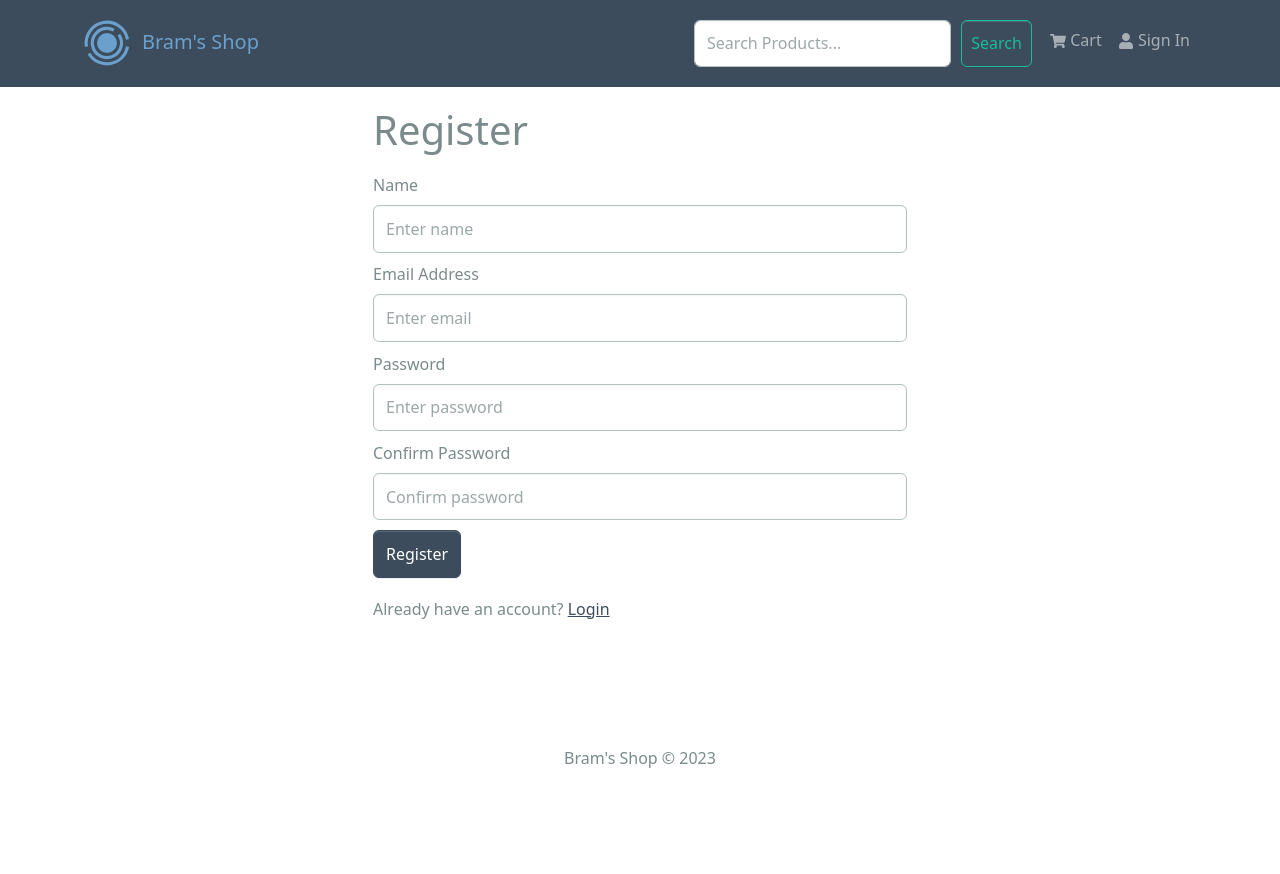
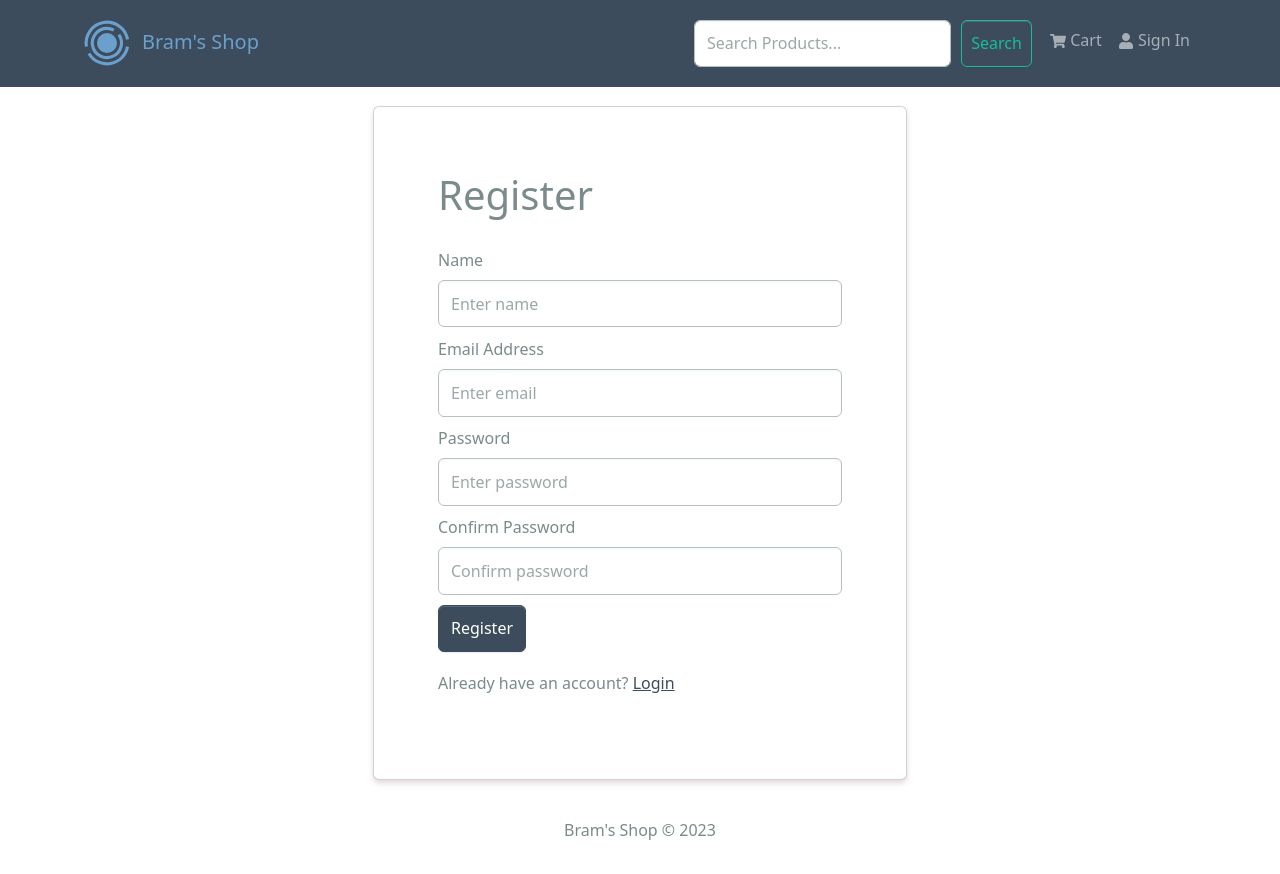
Before and after one commit to brameldering/orbital-microservices-kafka, a React (Create React App) app in the folder frontend/: page /register in a window 1280 px wide. Shown: the top 874 px of the page. Before the commit the page ends 805 px from the top, so only its background shows below. Built offline with nearby package versions, Linux system fonts and the light colour scheme.

Commit message:
Added Card to FormContainer and added checkout steps to CartScreen

```diff
--- a/frontend/src/components/FormContainer.jsx
+++ b/frontend/src/components/FormContainer.jsx
@@ -5,7 +5,10 @@ const FormContainer = ({ children }) => {
     <Container>
       <Row className='justify-content-md-center'>
         <Col xs={12} md={6}>
-          {children}
+          <div className='card' style={{ padding: '4rem' }}>
+            {' '}
+            {children}
+          </div>
         </Col>
       </Row>
     </Container>
--- a/frontend/src/screens/CartScreen.jsx
+++ b/frontend/src/screens/CartScreen.jsx
@@ -12,6 +12,7 @@ import {
 import { FaTrash } from 'react-icons/fa';
 import Message from '../components/Message';
 import { addToCart, removeFromCart } from '../slices/cartSlice';
+import CheckoutSteps from '../components/CheckoutSteps';
 import { CURRENCY_SYMBOL } from '../constants';
 
 const CartScreen = () => {
@@ -36,6 +37,8 @@ const CartScreen = () => {
   };
 
   return (
+    <>
+      <CheckoutSteps currentStep={0} />
       <Row>
         <Col md={8}>
           <h1 style={{ marginBottom: '20px' }}>Shopping Cart</h1>
@@ -52,7 +55,9 @@ const CartScreen = () => {
                       <Image src={item.image} alt={item.name} fluid rounded />
                     </Col>
                     <Col md={4}>
-                    <Link to={`/product/${item._id}?goBackPath=${currentPath}`}>
+                      <Link
+                        to={`/product/${item._id}?goBackPath=${currentPath}`}
+                      >
                         {item.name}
                       </Link>
                     </Col>
@@ -95,8 +100,8 @@ const CartScreen = () => {
             <ListGroup variant='flush'>
               <ListGroup.Item>
                 <h2>
-                Subtotal ({cartItems.reduce((acc, item) => acc + item.qty, 0)})
-                items
+                  Subtotal ({cartItems.reduce((acc, item) => acc + item.qty, 0)}
+                  ) items
                 </h2>
                 {CURRENCY_SYMBOL}
                 {cartItems
@@ -117,6 +122,7 @@ const CartScreen = () => {
           </Card>
         </Col>
       </Row>
+    </>
   );
 };
 
--- a/frontend/src/screens/PaymentScreen.jsx
+++ b/frontend/src/screens/PaymentScreen.jsx
@@ -28,8 +28,9 @@ const PaymentScreen = () => {
   };
 
   return (
+    <>
+      <CheckoutSteps currentStep={2} />
       <FormContainer>
-      <CheckoutSteps currentStep={2} />
         <h1>Payment Method</h1>
         <Form onSubmit={submitHandler}>
           <Form.Group>
@@ -53,6 +54,7 @@ const PaymentScreen = () => {
           </Button>
         </Form>
       </FormContainer>
+    </>
   );
 };
 
--- a/frontend/src/screens/ShippingScreen.jsx
+++ b/frontend/src/screens/ShippingScreen.jsx
@@ -27,8 +27,9 @@ const ShippingScreen = () => {
   };
 
   return (
+    <>
+      <CheckoutSteps currentStep={1} />
       <FormContainer>
-      <CheckoutSteps currentStep={1} />
         <h1>Address</h1>
         <Form onSubmit={submitHandler}>
           <Form.Group className='my-2' controlId='address'>
@@ -80,6 +81,7 @@ const ShippingScreen = () => {
           </Button>
         </Form>
       </FormContainer>
+    </>
   );
 };
 
```
Lines whose indentation alone changed are shown as unchanged.
